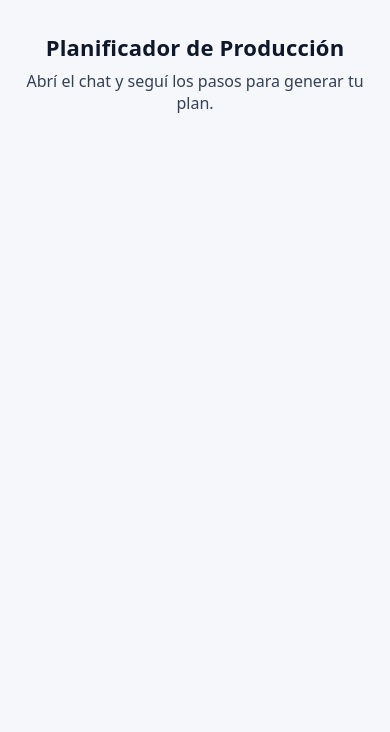
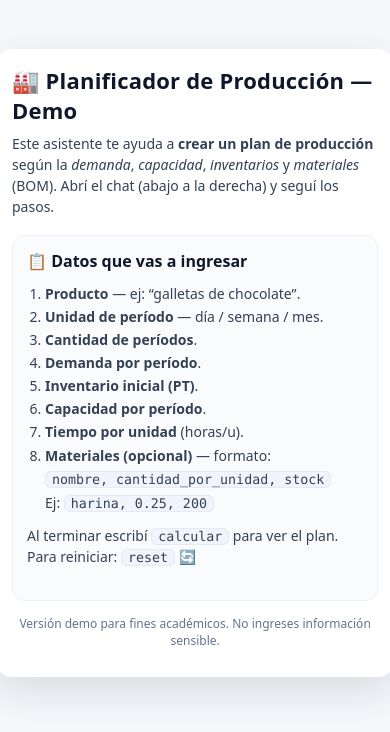
Before and after one commit to cecimargolis/production-agent-demo, a plain HTML site: page index.html in a window 390 px wide. Drawn offline with nearby package versions, Linux system fonts and the light colour scheme.

Commit message:
Update index.html

```diff
--- a/index.html
+++ b/index.html
@@ -3,102 +3,175 @@
 <head>
   <meta charset="utf-8" />
   <meta name="viewport" content="width=device-width, initial-scale=1" />
-  <title>Planificador de Producción</title>
+  <title>Planificador de Producción — Demo</title>
+
+  <!-- Dialogflow Messenger -->
   <script src="https://www.gstatic.com/dialogflow-console/fast/messenger/bootstrap.js?v=1"></script>
+
   <style>
-    :root { --brand:#3b5bfd; --bg:#f5f7fb; }
-    html, body { height:100%; margin:0; }
-    body { background:var(--bg); font-family:system-ui,-apple-system,"Segoe UI",Roboto,sans-serif; }
+    :root {
+      --brand: #3b5bfd;        /* color principal del chat */
+      --bg: #f6f7fb;           /* fondo de la página */
+      --card: #ffffff;         /* fondo de la tarjeta */
+      --text: #0f172a;         /* títulos */
+      --muted: #334155;        /* párrafos */
+      --shadow: 0 14px 40px rgba(16, 24, 40, .12);
+      --radius: 16px;
+    }
 
-    /* Encabezado */
-    .hero { max-width:920px; margin:56px auto 0; padding:0 20px; text-align:center; }
-    .hero h1 { margin:0 0 8px; font-size:28px; color:#0f172a; letter-spacing:.2px; }
-    .hero p { margin:0; color:#334155; }
+    /* Layout base */
+    html, body { height: 100%; margin: 0; }
+    body {
+      background: var(--bg);
+      font-family: system-ui, -apple-system, "Segoe UI", Roboto, sans-serif;
+      color: var(--text);
+      display: grid;
+      place-items: center;
+      padding: 32px 16px 80px; /* extra bottom por safe area + botón del chat */
+      box-sizing: border-box;
+    }
 
-    /* Estilos COMUNES del messenger */
+    /* Tarjeta central */
+    .card {
+      width: min(860px, 96vw);
+      background: var(--card);
+      border-radius: var(--radius);
+      box-shadow: var(--shadow);
+      padding: clamp(20px, 4vw, 36px);
+    }
+    .title {
+      margin: 0 0 8px;
+      font-size: clamp(22px, 3.2vw, 30px);
+      letter-spacing: .2px;
+    }
+    .subtitle {
+      margin: 0 0 18px;
+      color: var(--muted);
+      line-height: 1.5;
+      font-size: clamp(14px, 2.2vw, 16px);
+    }
+
+    .section {
+      background: #fafbfd;
+      border: 1px solid #eef2f7;
+      border-radius: 12px;
+      padding: clamp(14px, 3vw, 18px);
+    }
+    .section h3 {
+      margin: 0 0 10px;
+      font-size: clamp(16px, 2.4vw, 18px);
+    }
+    .list {
+      margin: 0;
+      padding-left: 18px;
+      color: var(--muted);
+      line-height: 1.65;
+      font-size: clamp(14px, 2.2vw, 16px);
+    }
+    .kbd {
+      font-family: ui-monospace, SFMono-Regular, Menlo, Monaco, Consolas, "Liberation Mono", "Courier New", monospace;
+      background: #f1f4fb;
+      border: 1px solid #e3e9f6;
+      border-radius: 6px;
+      padding: 0 6px;
+      font-size: .95em;
+      white-space: nowrap;
+    }
+
+    /* Footer mini (opcional) */
+    .foot {
+      margin-top: 14px;
+      color: #64748b;
+      font-size: 12px;
+      text-align: center;
+    }
+
+    /* Dialogflow Messenger — estilos y tamaños */
     df-messenger {
+      /* colores */
       --df-messenger-button-titlebar-color: var(--brand);
       --df-messenger-font-color: #000;
-      --df-messenger-chat-background-color:#fff;
-      --df-messenger-chat-border-radius:14px;
-      --df-messenger-message-user-background-color:#e9edff;
-      --df-messenger-message-bot-background-color:#f6f6f8;
-    }
+      --df-messenger-chat-background-color: #ffffff;
+      --df-messenger-chat-border-radius: 14px;
 
-    /* ====== TARJETA CENTRADA (opción A) ====== */
-    .card-wrap { display:none; height: calc(100% - 120px); /* se muestra solo si hay soporte */ }
-    .card { width:min(460px,92vw); height:min(78vh,760px); margin:20px auto 40px;
-            background:#fff; border-radius:16px; box-shadow:0 10px 30px rgba(0,0,0,.2); padding:8px; }
-    .card df-messenger { position:static !important; width:100%; height:100%; display:block; }
-    .card df-messenger, .card df-messenger * { max-width:100%; }
+      /* burbujas (opcional) */
+      --df-messenger-message-user-background-color: #e9edff;
+      --df-messenger-message-bot-background-color: #f6f6f8;
 
-    /* ====== FLOTANTE (opción B) ====== */
-    .float-wrap { display:block; }
-    .float-wrap df-messenger {
+      /* tamaño del panel flotante (desktop/tablet) */
       --df-messenger-chat-width: 420px;
       --df-messenger-chat-height: 70vh;
     }
 
-    /* Móvil */
-    @media (max-width:600px){
-      .hero { margin-top:32px; }
-      .hero h1 { font-size:22px; }
-      .float-wrap df-messenger {
+    /* Responsive: ocupar ancho completo en móvil y ajustar alto */
+    @media (max-width: 600px) {
+      body { padding: 20px 12px 84px; }
+      .card { width: 100%; padding: 16px; }
+      df-messenger {
         --df-messenger-chat-width: 100vw;
         --df-messenger-chat-height: 75vh;
       }
     }
-    /* Tablet */
-    @media (min-width:600px) and (max-width:960px){
-      .float-wrap df-messenger {
+
+    /* Tablet un poco más grande */
+    @media (min-width: 600px) and (max-width: 960px) {
+      df-messenger {
         --df-messenger-chat-width: 480px;
         --df-messenger-chat-height: 80vh;
       }
     }
-    @supports(padding: max(0px)){ body{ padding-bottom: env(safe-area-inset-bottom); } }
+
+    /* Safe areas (iOS) */
+    @supports(padding: max(0px)) {
+      body { padding-bottom: max(80px, env(safe-area-inset-bottom)); }
+    }
   </style>
 </head>
 <body>
-  <section class="hero">
-    <h1>Planificador de Producción</h1>
-    <p>Abrí el chat y seguí los pasos para generar tu plan.</p>
+
+  <main class="card" aria-label="Instrucciones de uso">
+    <h1 class="title">🏭 Planificador de Producción — Demo</h1>
+    <p class="subtitle">
+      Este asistente te ayuda a <strong>crear un plan de producción</strong> según la <em>demanda</em>, <em>capacidad</em>,
+      <em>inventarios</em> y <em>materiales</em> (BOM). Abrí el chat (abajo a la derecha) y seguí los pasos.
+    </p>
+
+    <section class="section">
+      <h3>📋 Datos que vas a ingresar</h3>
+      <ol class="list">
+        <li><strong>Producto</strong> — ej: “galletas de chocolate”.</li>
+        <li><strong>Unidad de período</strong> — día / semana / mes.</li>
+        <li><strong>Cantidad de períodos</strong>.</li>
+        <li><strong>Demanda por período</strong>.</li>
+        <li><strong>Inventario inicial (PT)</strong>.</li>
+        <li><strong>Capacidad por período</strong>.</li>
+        <li><strong>Tiempo por unidad</strong> (horas/u).</li>
+        <li><strong>Materiales (opcional)</strong> — formato: <span class="kbd">nombre, cantidad_por_unidad, stock</span><br/>
+            Ej: <span class="kbd">harina, 0.25, 200</span>
+        </li>
+      </ol>
+      <p class="subtitle" style="margin-top:10px;">
+        Al terminar escribí <span class="kbd">calcular</span> para ver el plan. Para reiniciar: <span class="kbd">reset</span> 🔄
+      </p>
     </section>
 
-  <!-- Opción A (tarjeta centrada). Oculta por defecto; el script la habilita si hay soporte -->
-  <div class="card-wrap" id="cardWrap">
-    <div class="card">
-      <df-messenger agent-id="084865e4-8977-4a49-9d05-79e832009949" language-code="es">
-        <df-messenger-chat chat-title="Planificador"></df-messenger-chat>
-      </df-messenger>
-    </div>
-  </div>
+    <p class="foot">Versión demo para fines académicos. No ingreses información sensible.</p>
+  </main>
 
-  <!-- Opción B (flotante mejorado). Visible por defecto; el script la oculta si A está disponible -->
-  <div class="float-wrap" id="floatWrap">
+  <!-- Widget flotante de Dialogflow Messenger -->
   <df-messenger
-      agent-id="084865e4-8977-4a49-9d05-79e832009949"
+    agent-id="AGENT_ID_AQUI"
     language-code="es"
     chat-title="Planificador"
     intent="WELCOME">
   </df-messenger>
-  </div>
 
   <script>
-    // Si el navegador/agente registra <df-messenger-chat>, usamos la tarjeta centrada (A).
-    // Si NO, dejamos el flotante (B).
+    // Intento abrir el chat automáticamente (algunas versiones lo soportan)
     window.addEventListener('DOMContentLoaded', () => {
-      const supportsCard = !!customElements.get('df-messenger-chat');
-      const cardWrap = document.getElementById('cardWrap');
-      const floatWrap = document.getElementById('floatWrap');
-
-      if (supportsCard) {
-        // Mostrar tarjeta centrada, ocultar flotante
-        if (cardWrap) cardWrap.style.display = 'block';
-        if (floatWrap) floatWrap.style.display = 'none';
-      } else {
-        // Mantener flotante y, si se puede, abrirlo
-        const df = floatWrap?.querySelector('df-messenger');
-        if (df && typeof df.open === 'function') { try { df.open(); } catch(e){} }
+      const df = document.querySelector('df-messenger');
+      if (df && typeof df.open === 'function') {
+        try { df.open(); } catch(e) {}
       }
     });
   </script>
```
Lines whose indentation alone changed are shown as unchanged.
